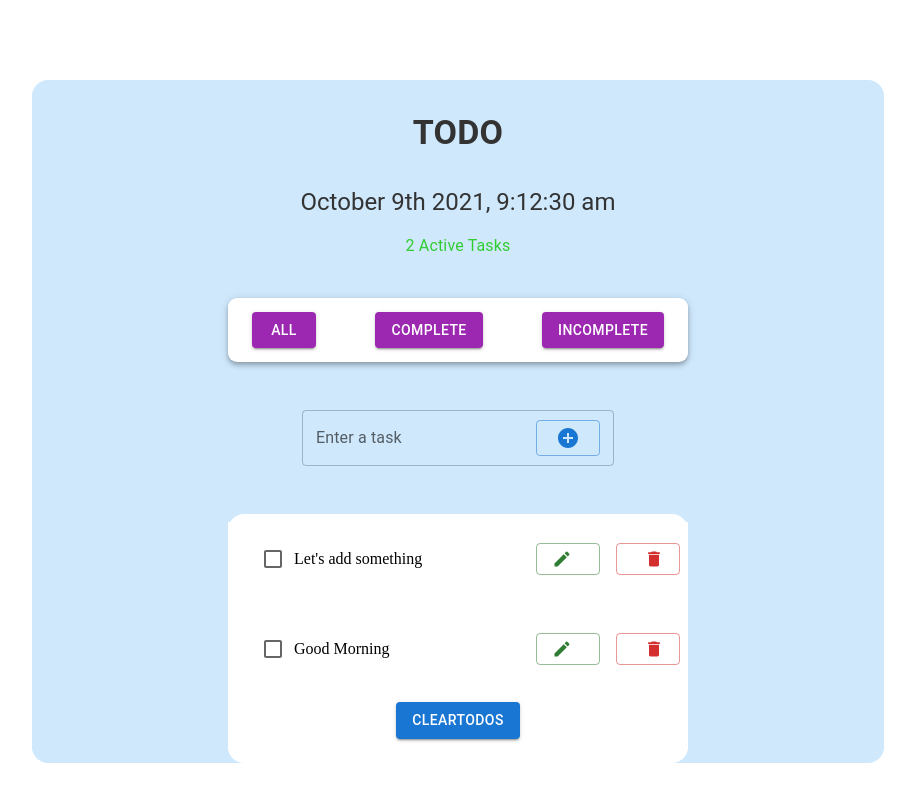
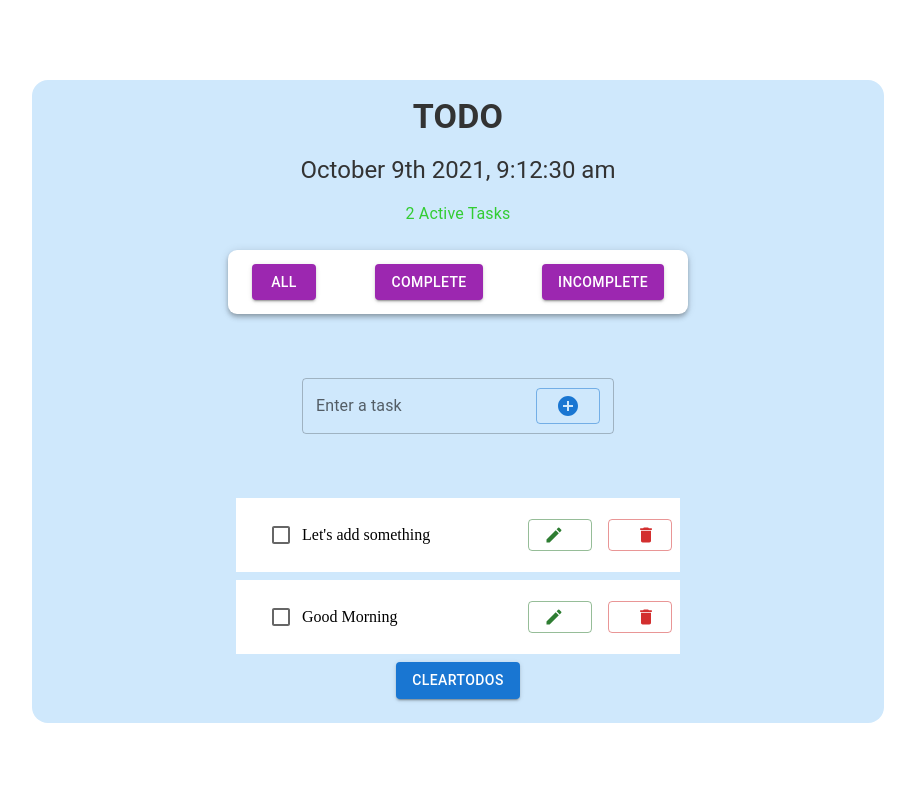
Before and after one commit to Sakib-Dev1/todo-app_sakib, a React (Create React App) app: page / in a window 1280 px wide. Shown: the whole page, without its empty margins (182-1097 px from the left). Built offline with nearby package versions, Linux system fonts and the light colour scheme.

Commit message:
react todo app

```diff
--- a/src/Header/Header.js
+++ b/src/Header/Header.js
@@ -30,7 +30,7 @@ const Header = ({ active, unCompletedTodos, completedTodos, allTodos }) => {
           fontWeight: "bold",
           textTransform: "uppercase",
           color: "#333",
-          p: 4,
+          p: 2,
         }}
       >
         ToDo
@@ -56,7 +56,7 @@ const Header = ({ active, unCompletedTodos, completedTodos, allTodos }) => {
           {active} Active Tasks
         </Typography>
       </Box>
-      <Box sx={{ flexGrow: 1, pt: 4 }}>
+      <Box sx={{ flexGrow: 1, p: 2 }}>
         <AppBar
           sx={{
             width: "100%",
@@ -82,6 +82,7 @@ const Header = ({ active, unCompletedTodos, completedTodos, allTodos }) => {
               All
             </Button>
             <Button
+              sx={{ mr: { xs: 1 }, ml: { xs: 1 } }}
               color="secondary"
               onClick={handleComplete}
               variant="contained"
--- a/src/Todos/TodoList.js
+++ b/src/Todos/TodoList.js
@@ -21,7 +21,7 @@ const TodoList = ({ todo, remove, edit, check }) => {
         alignItems: "center",
         p: 1,
         bgcolor: "background.paper",
-        mb: 2,
+        m: 1,
       }}
     >
       <ListItem
--- a/src/Todos/Todos.js
+++ b/src/Todos/Todos.js
@@ -9,7 +9,6 @@ const Todos = ({ todos, check, clear, remove, edit }) => {
       <List
         sx={{
           width: "100%",
-          bgcolor: "background.paper",
           maxWidth: 460,
           borderRadius: 4,
           mx: "auto",
```
